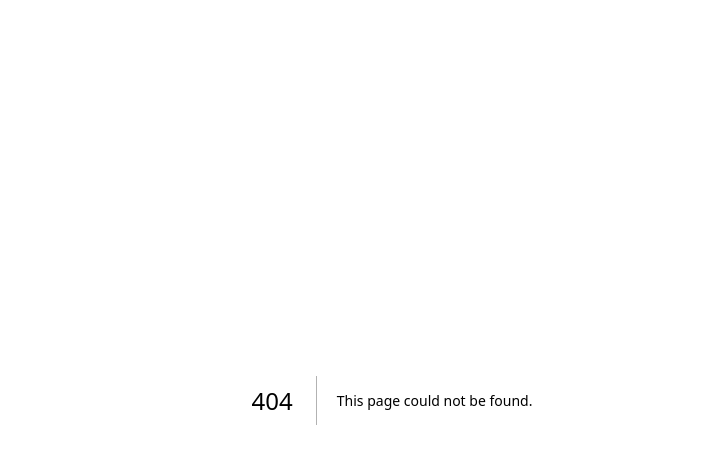
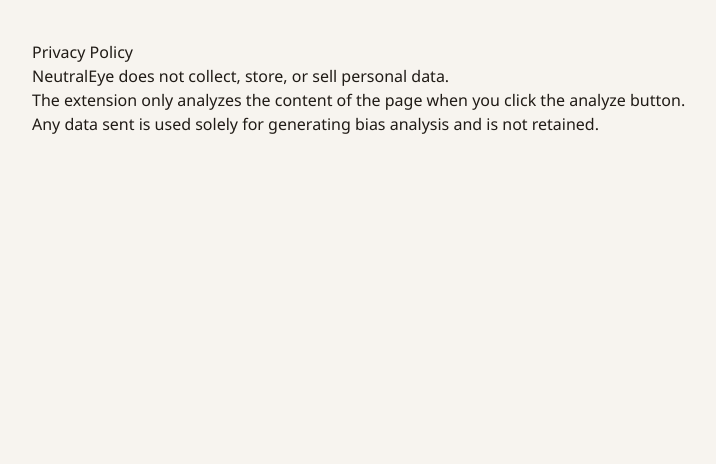
Before and after one commit to laithmunir9/neutraleye-web, a Next.js app: page /privacy in a window 1280 px wide. Before the commit this address had no page. Shown: the top 464 px of the page, without its empty margins (248-964 px from the left). Built offline with nearby package versions, Linux system fonts and the light colour scheme.

Commit message:
Add privacy page

```diff
--- /dev/null
+++ b/src/app/privacy/page.js
@@ -0,0 +1,16 @@
+export default function PrivacyPage() {
+  return (
+    <main style={{ padding: "40px", maxWidth: "800px", margin: "0 auto" }}>
+      <h1>Privacy Policy</h1>
+      <p>
+        NeutralEye does not collect, store, or sell personal data.
+      </p>
+      <p>
+        The extension only analyzes the content of the page when you click the analyze button.
+      </p>
+      <p>
+        Any data sent is used solely for generating bias analysis and is not retained.
+      </p>
+    </main>
+  );
+}
```
